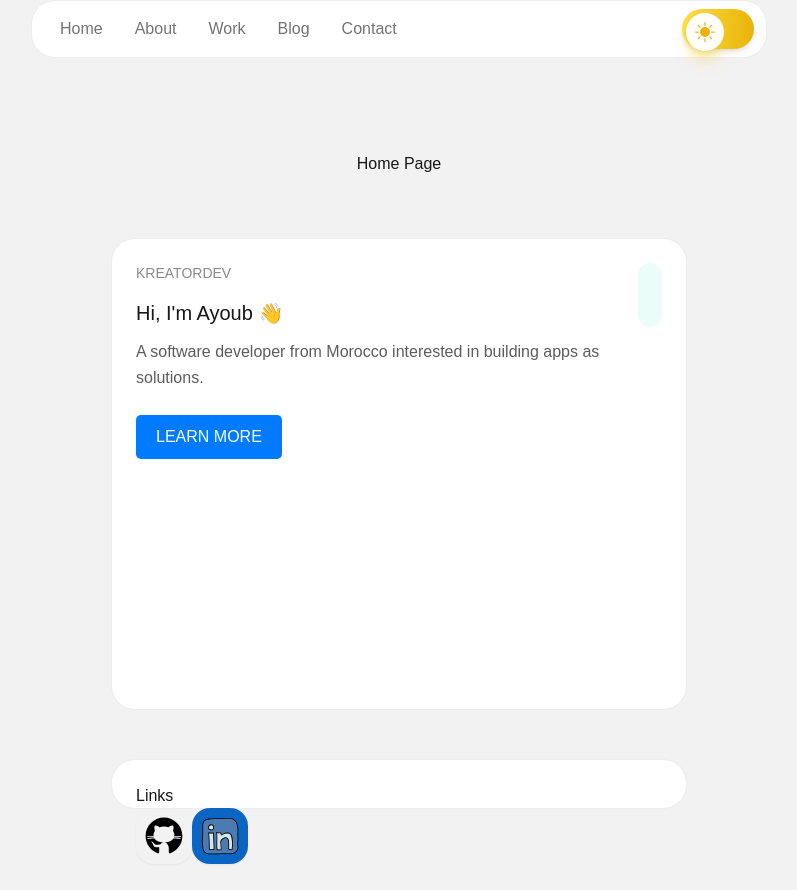
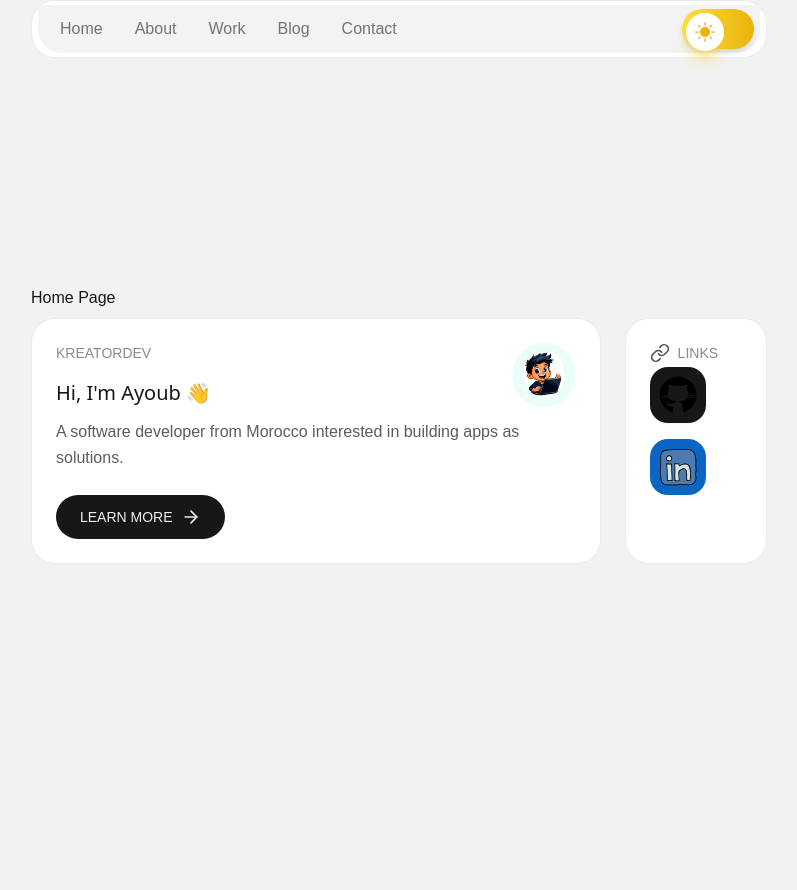
Before and after one commit to knightmate/myhome, a Next.js app: page / in a window 1280 px wide. Shown: the whole page, without its empty margins (241-1038 px from the left). After the commit the page ends 800 px from the top, so only its background shows below. Built offline with nearby package versions, Linux system fonts and the light colour scheme.

Commit message:
button added

```diff
--- a/package.json
+++ b/package.json
@@ -9,6 +9,7 @@
     "lint": "next lint"
   },
   "dependencies": {
+    "classnames": "^2.5.1",
     "next": "15.1.4",
     "react": "^19.0.0",
     "react-dom": "^19.0.0",
--- a/src/app/page.tsx
+++ b/src/app/page.tsx
@@ -1,13 +1,23 @@
- import AboutCard from "@/components/cards/about-card";
- import SocialSection from "@/components/social/social-section";
-
+import AboutCard from "@/components/cards/about-card";
+import SocialSection from "@/components/social/social-section";
 
 export default function Home() {
   return (
-    <div className="grid grid-rows-[20px_1fr_20px] items-center justify-items-center min-h-screen p-8 pb-20 gap-16 sm:p-20 font-[family-name:var(--font-geist-sans)]">
-       Home Page
-       <AboutCard/>
-       <SocialSection/>
+    <div className="flex  flex-col">
+      Home Page
+      <div className="grid grid-cols-1 md:grid-cols-[4fr_1fr] gap-6 py-2">
+  <AboutCard className="col-span-1 md:col-span-1" />
+  <SocialSection className="col-span-1 md:col-span-1" />
+</div>
+
+
     </div>
   );
 }
+
+
+/**This is using */
+{/* <div className="flex flex-wrap flex-row justify-start gap-6 py-2 overflow-hidden">
+<AboutCard className="md:flex-1  md:min-w-[500px] md:w-auto w-full" />
+<SocialSection className=" " />
+</div> */}
--- a/src/components/button/index.tsx
+++ b/src/components/button/index.tsx
@@ -1,25 +1,39 @@
-"use client";
+import React from "react";
+import { FiArrowRight } from "react-icons/fi"; // React icon for the right arrow
+import classNames from "classnames"; // Optional utility for class composition
 
-import React from "react";
-import styles from './index.module.css'; // Import the CSS module
 
-interface ButtonProps {
+interface CardButtonProps {
   title: string;
+  className?: string;
   onClick?: () => void;
-  className?: string; // Optional for additional styling
   disabled?: boolean;
 }
 
-const Button: React.FC<ButtonProps> = ({ title, onClick, className, disabled }) => {
+const CardButton: React.FC<CardButtonProps> = ({
+  title,
+  className = "",
+  onClick,
+  disabled = false,
+}) => {
   return (
     <button
-      className={`${styles.button} ${className || ""}`}
       onClick={onClick}
       disabled={disabled}
+      className={classNames(
+        "flex items-center justify-center gap-2 px-6 py-3 text-sm font-medium transition-all duration-300 rounded-full focus:outline-none focus:ring-2 focus:ring-offset-2 focus:ring-teal-500",
+        {
+          "bg-dark text-light hover:bg-darker hover:text-lighter active:scale-95": !disabled,
+          "bg-gray-300 text-gray-500 cursor-not-allowed": disabled,
+        },
+        "dark:bg-light dark:text-dark dark:hover:bg-lighter dark:hover:text-darker", // Dark mode styles
+        className
+      )}
     >
       {title}
+      <FiArrowRight className="w-5 h-5 transition-transform duration-300 group-hover:translate-x-1" />
     </button>
   );
 };
 
-export default Button;
+export default CardButton;
--- a/src/components/cards/about-card.tsx
+++ b/src/components/cards/about-card.tsx
@@ -1,36 +1,33 @@
 "use client";
 
-import  React from 'react';
-import CardTitle from '../titles/cardtitle';
-import Link from 'next/link';
-import Button from '../button';
-import Card from '../card';
+import React from "react";
+import CardTitle from "../titles/cardtitle";
+import Link from "next/link";
+import Button from "../button";
+import Card from "../card";
 import Image from "next/image";
 
-export interface IAppProps {
+// export interface IAppProps {
+// className:string
+// }
 
-
-}
-
-export default function AboutCard (props: IAppProps) {
-
-
-    const shortAbout="A software developer from Morocco interested in building apps as solutions."
-
+export default function AboutCard({className}) {
+  const shortAbout =
+    "A software developer from Morocco interested in building apps as solutions.";
 
   return (
-        <Card>
-        <div className='flex flex-col' >
+    <Card className={`flex flex-col ${className}`}>
+
         <div className="flex flex-row w-full">
           <div className="flex flex-col flex-grow">
             <CardTitle title="KREATORDEV" />
-              <p className="text-xl font-medium mt-4">Hi, I{"'"}m Ayoub 👋</p>
+            <p style={{fontFamily:"system-ui"}} className="text-xl font-medium mt-4">Hi, I{"'"}m Ayoub 👋</p>
           </div>
           <div className="px-3 py-2 bg-teal-100/40 dark:bg-slate-500/20 rounded-full">
             <Image
-                className="hidden 2xs:block"
+              className="2xs:block rounded-full" // Add "rounded-full" for circular images if avatar is square
               src="/cartoon.png"
-                alt={""}
+              alt="User Avatar" // Add a meaningful alt text
               width={40}
               height={50}
             />
@@ -48,7 +45,7 @@ export default function AboutCard (props: IAppProps) {
         >
           <Button title="LEARN MORE" />
         </Link>
-        </div>
+
     </Card>
   );
 }
--- a/src/components/social/social-card.tsx
+++ b/src/components/social/social-card.tsx
@@ -1,5 +1,5 @@
-import { AiOutlineArrowUp } from "react-icons/ai"; // Import the Up Arrow icon
-import Link from "next/link";
+ import Link from "next/link";
+import { CiLocationArrow1 } from "react-icons/ci";
 
 function SocialCard({
   href,
@@ -23,7 +23,7 @@ function SocialCard({
     >
       <div className="absolute rounded-[18px] bg-black/60 opacity-0 hover:opacity-100 w-full h-full text-white">
         <div className="flex items-center justify-center w-full h-full">
-          <AiOutlineArrowUp className="w-6 h-6" />
+          <CiLocationArrow1 className="w-6 h-6" />
         </div>
       </div>
       {icon}
--- a/src/components/social/social-section.tsx
+++ b/src/components/social/social-section.tsx
@@ -1,29 +1,27 @@
-import * as React from 'react';
-import linksCards from './social.links';
-import SocialCard from './social-card';
-import Card from '../card';
+import * as React from "react";
+import linksCards from "./social.links";
+import SocialCard from "./social-card";
+import { FiLink } from "react-icons/fi";
+import CardTitle from "../titles/cardtitle";
+import Card from "../card";
 
 export interface SocialSectionProps {
-  className:string
+  className?: string;
 }
 
-export default function SocialSection (props: SocialSectionProps) {
-
-  const {className}=props;
-
+export default function SocialSection({ className = "" }: SocialSectionProps) {
   return (
     <Card>
-    <div>
-      <h3>Links</h3>
-    <div className={`flex`}>
-      {
-        linksCards.map((card,index)=>{
-          return(
-            <SocialCard {...card}  key={index}/>
-          )
-        })
-      }
-    </div>
+    <div className={`space-y-1 ${className}`}>
+      <div className="flex items-center space-x-2">
+        <FiLink className="text-xl text-gray-600" />
+        <CardTitle title="LINKS"/>
+      </div>
+      <div className="flex flex-wrap gap-4">
+        {linksCards.map((card, index) => (
+          <SocialCard {...card} key={index} />
+        ))}
+      </div>
     </div>
     </Card>
   );
--- a/tailwind.config.ts
+++ b/tailwind.config.ts
@@ -7,6 +7,11 @@ export default {
       colors: {
         background: "var(--background)",
         foreground: "var(--foreground)",
+        light: "#EEEEEE",
+      dark: "#171717",
+      lighter: "#F2F2F2",
+      darker: "#0D0D0D",
+
       },
     },
   },
```
Also changed, not shown: public/avatar.png (added), 1 other file (tests, documents, lock files or other folders). Lines whose indentation alone changed are shown as unchanged.
